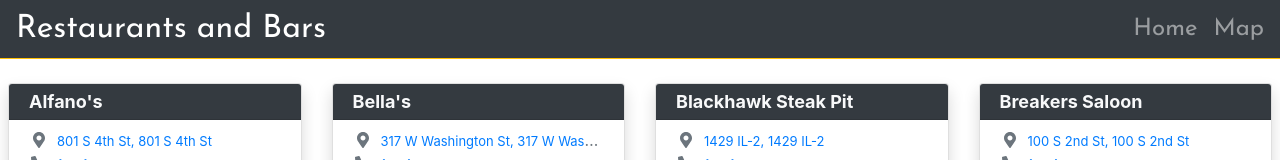
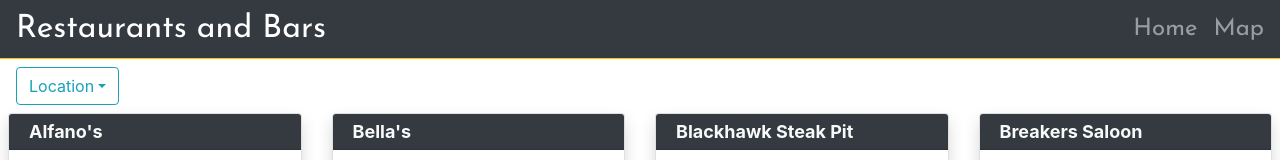
Before and after one commit to Obsessive-Coder/retail-info, a React (Create React App) app: page / in a window 1280 px wide. Shown: the top 160 px of the page. Built offline with nearby package versions, Linux system fonts and the light colour scheme; what google-maps-react would draw is missing.

Commit message:
added location sorting
Signed-off-by: Jared Huffstutler <jaredhuff85@gmail.com>

```diff
--- a/src/components/BusinessGrid.js
+++ b/src/components/BusinessGrid.js
@@ -19,7 +19,7 @@ const menuData = require('../data/menus.json');
 
 export default function BusinessGrid({ businesses, handleAddressClick }) {
   return (
-    <div className="row row-cols-1 row-cols-sm-2 row-cols-md-3 row-cols-xl-4">
+    <div className="row row-cols-1 row-cols-sm-2 row-cols-md-3 row-cols-xl-4 mt-2">
       {businesses.map(business => (
         <div key={business.name} className="col mb-4">
           <Card className="shadow">
--- a/src/components/BusinessList.js
+++ b/src/components/BusinessList.js
@@ -1,6 +1,6 @@
 import React, { Component } from 'react';
 
-import { BusinessGrid } from './';
+import { BusinessGrid, CityDropdown } from './';
 
 // Restaurant Data File.
 const businessesData = require('../data/businesses.json');
@@ -17,6 +17,7 @@ export default class BusinessList extends Component {
 
     // Bind class methods.
     this.handleAddressClick = this.handleAddressClick.bind(this);
+    this.handleLocationItemOnClick = this.handleLocationItemOnClick.bind(this);
   }
 
   handleAddressClick(name, address, city) {
@@ -29,11 +30,31 @@ export default class BusinessList extends Component {
     }
   }
 
+  handleLocationItemOnClick(city) {
+    let { businesses } = businessesData;
+    if (city.toLowerCase() !== 'all') {
+      businesses = businessesData.businesses.filter(({ city: cityData }) => (
+        cityData === city
+      ));
+    }
+
+    this.setState(() => ({ businesses }));
+  }
+
   render() {
     const { businesses } = this.state;
 
+    let cities = businessesData.businesses.map(({ city }) => city);
+    cities = cities.filter((a, b) => cities.indexOf(a) === b);
+    cities.unshift('all');
+
     return (
-      <div className="mx-2 my-4">
+      <div className="m-2">
+        <CityDropdown
+          cities={cities}
+          handleLocationItemOnClick={this.handleLocationItemOnClick}
+        />
+
         <BusinessGrid
           businesses={businesses}
           handleAddressClick={this.handleAddressClick}
--- /dev/null
+++ b/src/components/CityDropdown.js
@@ -0,0 +1,34 @@
+import React, { useState } from 'react';
+import {
+  Dropdown, DropdownToggle, DropdownMenu,
+  DropdownItem,
+} from 'reactstrap';
+
+export default function CityDropdown({
+  cities, handleLocationItemOnClick
+}) {
+  const [isOpen, setIsOpen] = useState(false);
+
+  return (
+    <Dropdown isOpen={isOpen} toggle={() => setIsOpen(!isOpen)}>
+      <DropdownToggle
+        caret
+        outline
+        color="info"
+        className="mx-2"
+      >
+        Location
+      </DropdownToggle>
+      <DropdownMenu>
+        {cities.map(city => (
+          <DropdownItem
+            onClick={() => handleLocationItemOnClick(city)}
+            className="text-capitalize"
+          >
+            {city}
+          </DropdownItem>
+        ))}
+      </DropdownMenu>
+    </Dropdown>
+  );
+}
--- a/src/components/MapPage.js
+++ b/src/components/MapPage.js
@@ -1,7 +1,7 @@
 import React, { Component } from 'react';
 import ReactDOM from 'react-dom';
 
-import { Button, Collapse, ListGroup, ListGroupItem } from 'reactstrap';
+import { Button, Collapse, ListGroup } from 'reactstrap';
 import {
   faAngleRight, faAngleLeft
 } from '@fortawesome/free-solid-svg-icons';
@@ -9,7 +9,7 @@ import { FontAwesomeIcon } from '@fortawesome/react-fontawesome';
 import {
   Map, Marker , GoogleApiWrapper, InfoWindow
 } from 'google-maps-react';
-import { MapListItem, MapInfo } from './'
+import { MapListItem, MapInfo, CityDropdown } from './'
 
 const businessesData = require('../data/businesses.json');
 
@@ -37,6 +37,7 @@ export class MapPage extends Component {
     this.handleMapOnClick = this.handleMapOnClick.bind(this);
     this.handleInfoWindowOnOpen = this.handleInfoWindowOnOpen.bind(this);
     this.handleBusinessItemOnClick = this.handleBusinessItemOnClick.bind(this);
+    this.handleLocationItemOnClick = this.handleLocationItemOnClick.bind(this);
     this.handleAddressClick = this.handleAddressClick.bind(this);
     this.handleGoToOnClick = this.handleGoToOnClick.bind(this);
   }
@@ -90,6 +91,17 @@ export class MapPage extends Component {
     }
   }
 
+  handleLocationItemOnClick(city) {
+    let { businesses } = businessesData;
+    if (city.toLowerCase() !== 'all') {
+      businesses = businessesData.businesses.filter(({ city: cityData }) => (
+        cityData === city
+      ));
+    }
+
+    this.setState(() => ({ businesses }));
+  }
+
   handleGoToOnClick() {
     const { selectedBusiness: { menuId } } = this.state;
     const { history } = this.props;
@@ -108,14 +120,24 @@ export class MapPage extends Component {
 
     const { google } = this.props;
 
+    let cities = businessesData.businesses.map(({ city }) => city);
+    cities = cities.filter((a, b) => cities.indexOf(a) === b);
+    cities.unshift('all');
+
     return (
       <div className="d-flex" style={{ height: '90vh' }}>
         <div className={`position-relative border-right border-dark bg-dark map-sidebar ${!isSidebarOpen ? 'closed' : ''}`}>
           <div className={`d-flex justify-content-between align-items-center py-1 text-secondary sidebar-collapse-header ${!isSidebarOpen ? 'h-100' : ''}`}>
             {isSidebarOpen && (
-              <h3 className="flex-fill mb-0 text-center">
-                Businesses
-              </h3>
+              <div className="flex-fill">
+                {/* <h3 className="mb-0 text-center">
+                  Businesses
+                </h3> */}
+                <CityDropdown
+                  cities={cities}
+                  handleLocationItemOnClick={this.handleLocationItemOnClick}
+                />
+              </div>
             )}
 
             <Button
--- a/src/components/index.js
+++ b/src/components/index.js
@@ -8,6 +8,7 @@ import MenuTabs from './MenuTabs';
 import MapPage from './MapPage';
 import MapInfo from './MapInfo';
 import MapListItem from './MapListItem';
+import CityDropdown from './CityDropdown';
 
 export {
   SiteHeader,
@@ -20,6 +21,7 @@ export {
   MapPage,
   MapInfo,
   MapListItem,
+  CityDropdown,
 };
 
 export default {
@@ -33,4 +35,5 @@ export default {
   MapPage,
   MapInfo,
   MapListItem,
+  CityDropdown,
 };
```
